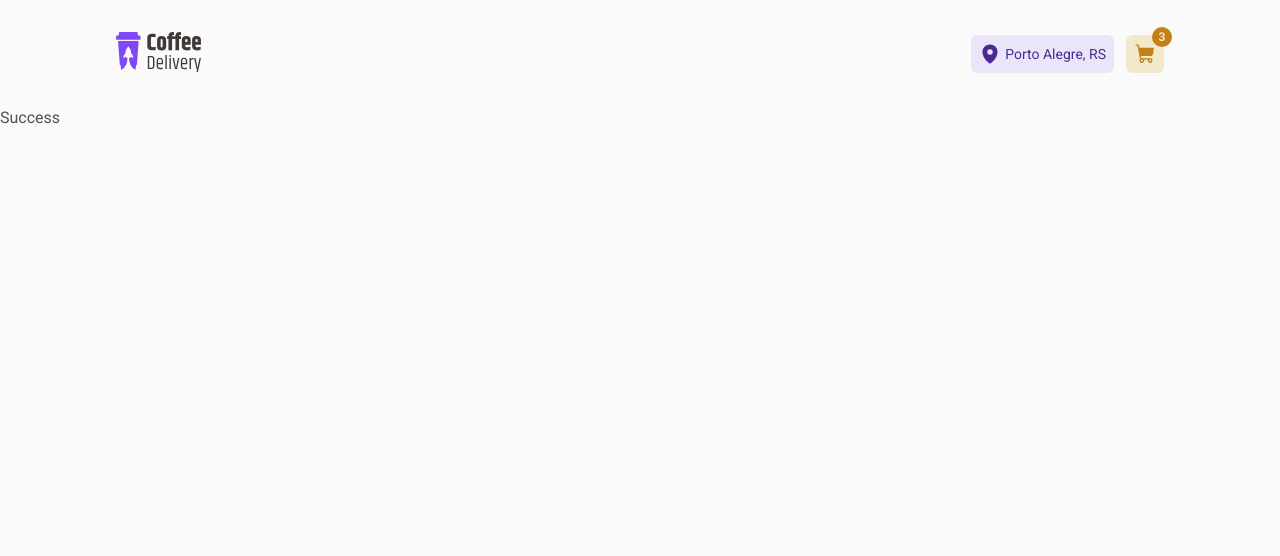
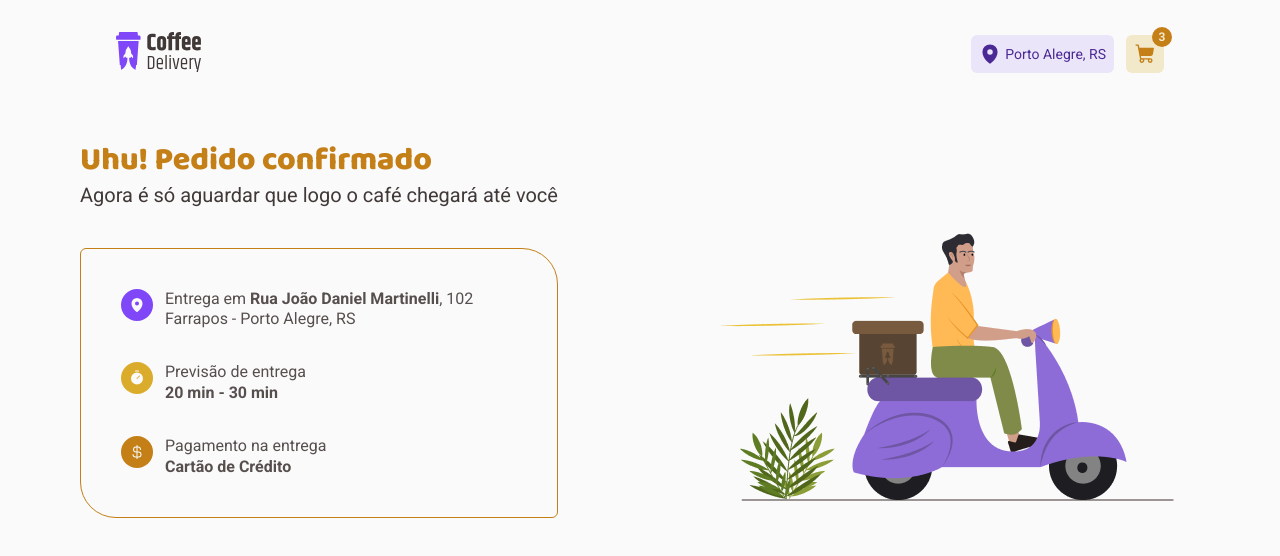
Before and after one commit to netoudi/ignite-reactjs-challenge-02, a React (Vite) app: page /success in a window 1280 px wide. Shown: the top 556 px of the page. Built offline with nearby package versions, Linux system fonts and the light colour scheme.

Commit message:
feat: add success page structure

```diff
--- a/src/pages/Success/index.tsx
+++ b/src/pages/Success/index.tsx
@@ -1,9 +1,55 @@
+import { CurrencyDollar, MapPin, Timer } from '@phosphor-icons/react';
 import * as S from './styles';
 
 export function Success() {
   return (
-    <S.Container>
-      <S.Content>Success</S.Content>
-    </S.Container>
+    <S.Wrapper>
+      <div>
+        <S.Title>
+          <h2>Uhu! Pedido confirmado</h2>
+          <p>Agora é só aguardar que logo o café chegará até você</p>
+        </S.Title>
+        <S.Box>
+          <S.Item>
+            <div>
+              <S.Icon data-icon="map">
+                <MapPin size={16} weight="fill" />
+              </S.Icon>
+            </div>
+            <div>
+              <p>
+                Entrega em <strong>Rua João Daniel Martinelli</strong>, 102
+              </p>
+              <p>Farrapos - Porto Alegre, RS</p>
+            </div>
+          </S.Item>
+          <S.Item>
+            <div>
+              <S.Icon data-icon="time">
+                <Timer size={16} weight="fill" />
+              </S.Icon>
+            </div>
+            <div>
+              <p>Previsão de entrega</p>
+              <strong>20 min - 30 min</strong>
+            </div>
+          </S.Item>
+          <S.Item>
+            <div>
+              <S.Icon data-icon="currency">
+                <CurrencyDollar size={16} />
+              </S.Icon>
+            </div>
+            <div>
+              <p>Pagamento na entrega</p>
+              <strong>Cartão de Crédito</strong>
+            </div>
+          </S.Item>
+        </S.Box>
+      </div>
+      <div>
+        <img src="/images/delivery.png" alt="Motoboy acelerando pra entregar seu pedido!" />
+      </div>
+    </S.Wrapper>
   );
 }
--- a/src/pages/Success/styles.ts
+++ b/src/pages/Success/styles.ts
@@ -1,5 +1,99 @@
-import styled from 'styled-components';
+import styled, { css } from 'styled-components';
 
-export const Container = styled.div``;
+export const Wrapper = styled.div`
+  width: 100%;
+  max-width: 115.2rem;
+  padding: 3.2rem 1.6rem;
+  margin: 0 auto;
 
-export const Content = styled.div``;
+  display: flex;
+  align-items: flex-end;
+  justify-content: space-between;
+`;
+
+export const Title = styled.div`
+  ${({ theme }) => css`
+    margin-bottom: 4rem;
+
+    h2 {
+      color: ${theme.colors['primary-dark']};
+      font-family: 'Baloo 2';
+      font-size: 3.2rem;
+      font-style: normal;
+      font-weight: 800;
+      line-height: 130%;
+    }
+
+    p {
+      color: ${theme.colors['base-subtitle']};
+      font-family: Roboto;
+      font-size: 2rem;
+      font-style: normal;
+      font-weight: 400;
+      line-height: 130%;
+    }
+  `};
+`;
+
+export const Box = styled.div`
+  ${({ theme }) => css`
+    display: flex;
+    flex-direction: column;
+    align-items: flex-start;
+    gap: 3.2rem;
+
+    padding: 4rem;
+    border: 1px solid ${theme.colors['primary-dark']};
+    border-radius: 0.6rem 3.6rem;
+  `};
+`;
+
+export const Item = styled.div`
+  ${({ theme }) => css`
+    width: 100%;
+    display: flex;
+    align-items: flex-start;
+    gap: 1.2rem;
+
+    color: ${theme.colors['base-text']};
+
+    font-family: Roboto;
+    font-size: 1.6rem;
+    font-style: normal;
+    font-weight: 400;
+    line-height: 130%;
+
+    strong {
+      color: ${theme.colors['base-text']};
+      font-family: Roboto;
+      font-size: 1.6rem;
+      font-style: normal;
+      font-weight: 700;
+      line-height: 130%;
+    }
+  `};
+`;
+
+export const Icon = styled.div`
+  ${({ theme }) => css`
+    display: flex;
+    justify-content: center;
+    align-items: center;
+
+    color: ${theme.colors.background};
+    padding: 0.8rem;
+    border-radius: 100%;
+
+    &[data-icon='map'] {
+      background-color: ${theme.colors.secondary};
+    }
+
+    &[data-icon='time'] {
+      background-color: ${theme.colors.primary};
+    }
+
+    &[data-icon='currency'] {
+      background-color: ${theme.colors['primary-dark']};
+    }
+  `};
+`;
```
Also changed, not shown: public/images/delivery.png (added).
